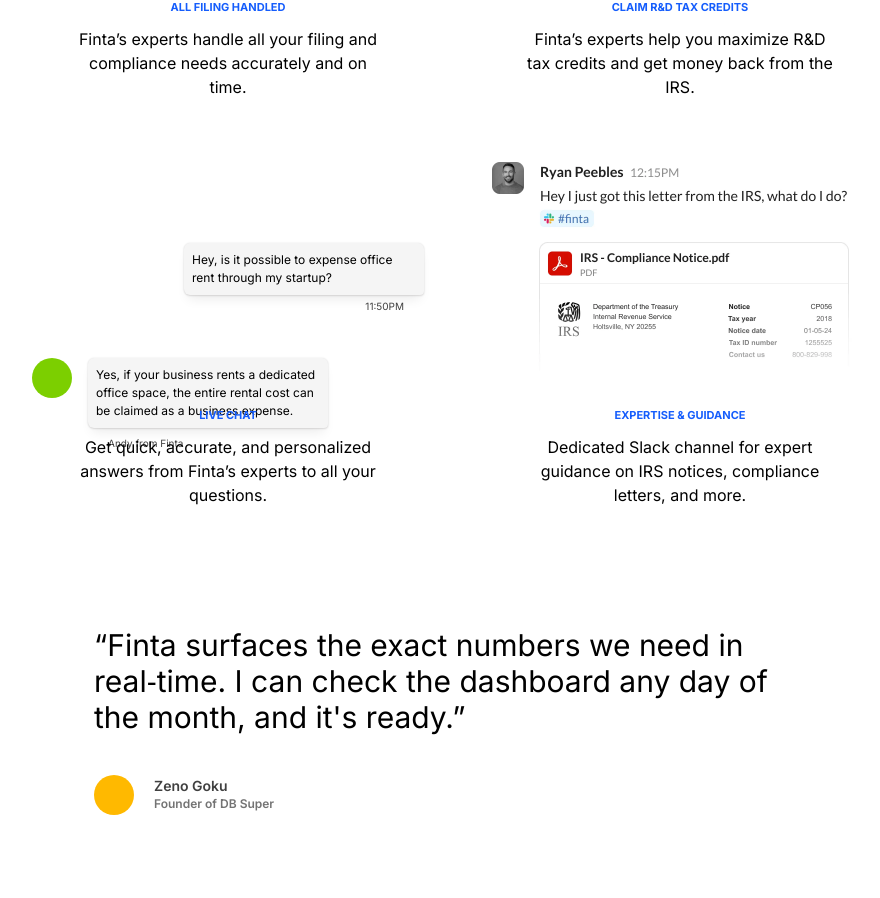
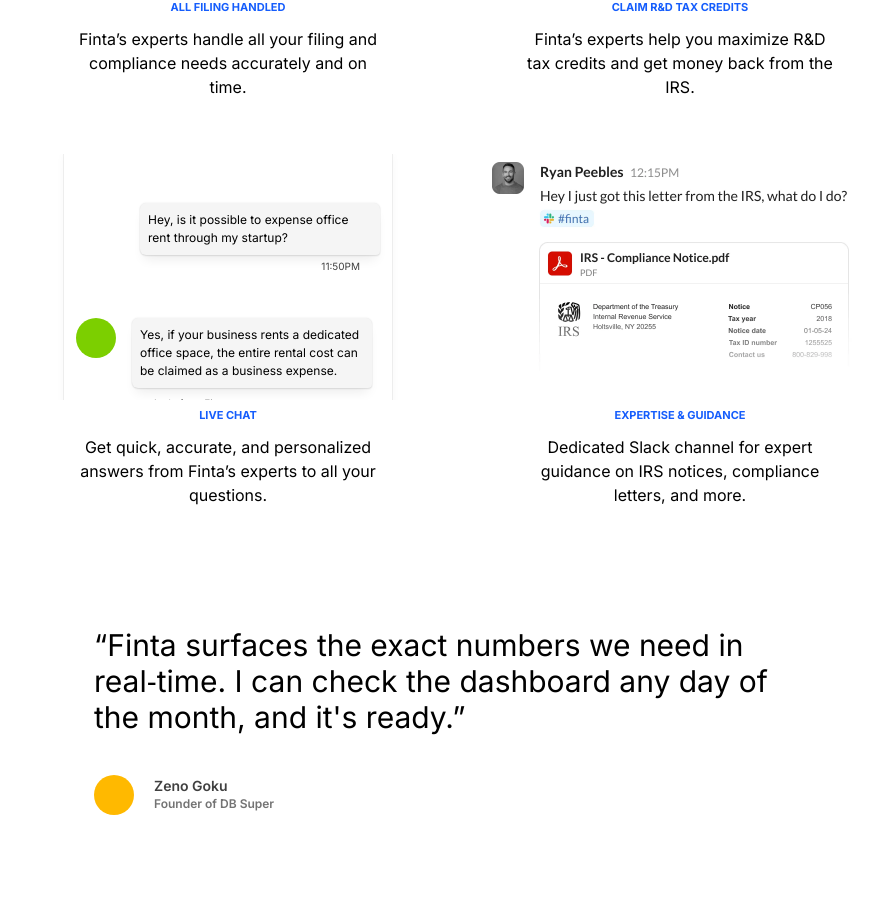
Before and after one commit to Evolver-3/newfintaupload, a React (Vite) app: page / in a window 1280 px wide. Shown: the part 2497-3395 px from the top of the page, without its empty margins (186-1066 px from the left). Built offline with nearby package versions, Linux system fonts and the light colour scheme; some icons are missing.

Commit message:
added shadow in card

```diff
--- a/src/finta/ChatAnimation/FintaChat.jsx
+++ b/src/finta/ChatAnimation/FintaChat.jsx
@@ -34,10 +34,11 @@
     <AnimatePresence>
     <div
     ref={scope}
-    className='flex flex-col justify-center w-100 px-1 py-10'>
+    className='flex flex-col justify-center w-90 px-4 py-5 h-fit rounded-md mask-y-from-90% mask-y-to-0%'>
 
 
-    <motion.div
+    <div className='pb-20 shadow-finta px-3'>
+      <motion.div
     initial={{y:180}}
     className='firstBlock flex flex-col gap-1 w-fit ml-auto'>
 
@@ -81,6 +82,7 @@
         </motion.div>
 
     </motion.div>
+    </div>
 
     </div>
 
```
